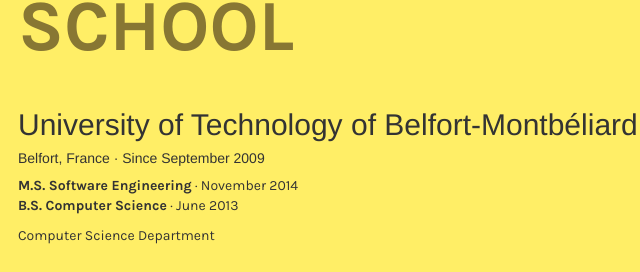
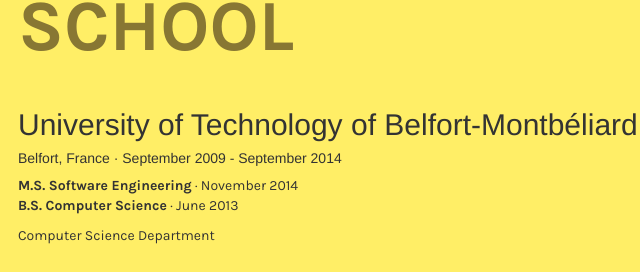
Before and after one commit to magni-/paulpadier.com, a website: page public/index.html in a window 1280 px wide. Shown: the part 1775-2047 px from the top of the page, 54-694 px from the left. Drawn offline with Linux system fonts and the light colour scheme.

Commit message:
Fix UTBM timestamp update

```diff
--- a/public/index.html
+++ b/public/index.html
@@ -136,7 +136,7 @@
         <div class="row subsection">
           <div class="col-md-8 ssr-left ssr-text">
             <h2>University of Technology of Belfort-Montb&eacute;liard</h2>
-            <h5>Belfort, France &middot; Since September 2009</h5>
+            <h5>Belfort, France &middot; September 2009 - September 2014</h5>
             <p class="center-mobile">
               <strong>M.S. Software Engineering</strong> &middot; November 2014<br />
               <strong>B.S. Computer Science</strong> &middot; June 2013
```
